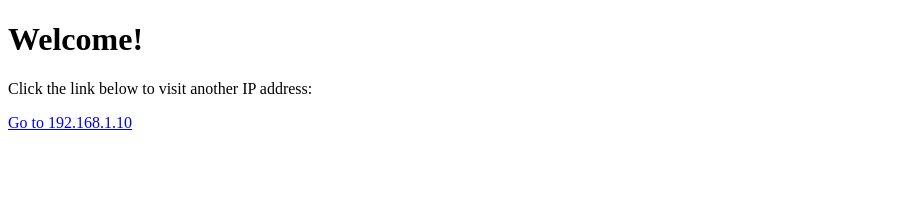
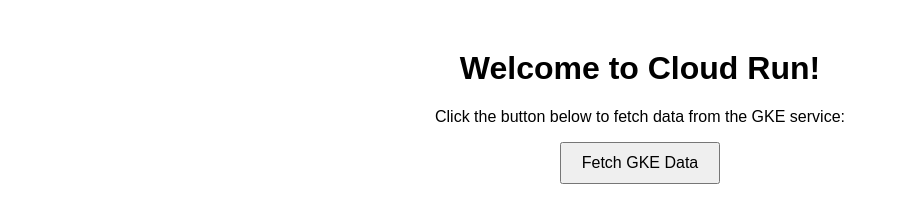
Before and after one commit to anks21/Cloud-Run, a plain HTML site: page index.html in a window 1280 px wide. Shown: the whole page, without its empty margins (0-899 px from the left). Drawn offline with Linux system fonts and the light colour scheme.

Commit message:
Update index.html

```diff
--- a/index.html
+++ b/index.html
@@ -3,11 +3,43 @@
 <head>
     <meta charset="UTF-8">
     <meta name="viewport" content="width=device-width, initial-scale=1.0">
-    <title>Hyperlink Example</title>
+    <title>Cloud Run Frontend</title>
+    <style>
+        body {
+            font-family: Arial, sans-serif;
+            text-align: center;
+            margin-top: 50px;
+        }
+        button {
+            padding: 10px 20px;
+            font-size: 16px;
+            cursor: pointer;
+        }
+        #output {
+            margin-top: 20px;
+            white-space: pre-wrap;
+        }
+    </style>
 </head>
 <body>
-    <h1>Welcome!</h1>
-    <p>Click the link below to visit another IP address:</p>
-    <a href="http://192.168.1.10" target="_blank">Go to 192.168.1.10</a>
+    <h1>Welcome to Cloud Run!</h1>
+    <p>Click the button below to fetch data from the GKE service:</p>
+    <button onclick="fetchGKEData()">Fetch GKE Data</button>
+    <div id="output"></div>
+
+    <script>
+        async function fetchGKEData() {
+            try {
+                const response = await fetch('/fetch');
+                if (!response.ok) {
+                    throw new Error('Network response was not ok');
+                }
+                const data = await response.text();
+                document.getElementById('output').innerText = data;
+            } catch (error) {
+                document.getElementById('output').innerText = 'Error: ' + error.message;
+            }
+        }
+    </script>
 </body>
 </html>
```
